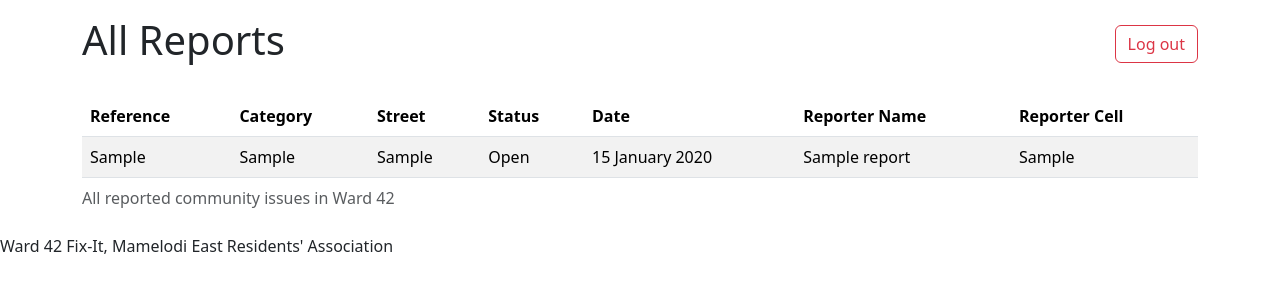
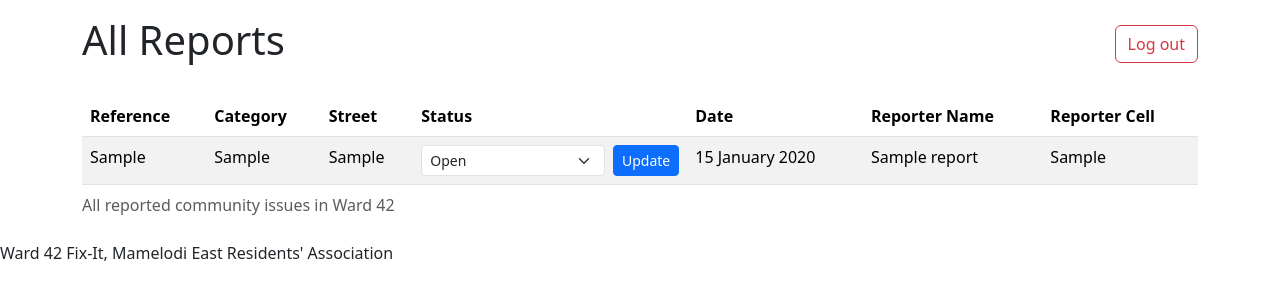
Before and after one commit to mellosityata-cloud/ward42-fixit, a Flask app: page /reports in a window 1280 px wide. Shown: the part 96-396 px from the top of the page. Run offline with Flask 3, Linux system fonts and the light colour scheme; the visitor is signed in with stand-in values (Sample User, id 1); tables that the repository leaves empty hold one stand-in row (values such as "Sample post").

Commit message:
Add status updates for coordinator

```diff
--- a/app.py
+++ b/app.py
@@ -115,3 +115,19 @@ def reports():
     ).all()
 
     return render_template("reports.html", reports=all_reports)
+
+# Update report status route
+@app.route("/report/<int:report_id>/status", methods=["POST"])
+def update_status(report_id):
+    if "coordinator_id" not in session:
+        return redirect(url_for("login"))
+
+    report = Report.query.get_or_404(report_id)
+
+    new_status = request.form.get("status")
+
+    if new_status in ["Open", "In progress", "Closed"]:
+        report.status = new_status
+        db.session.commit()
+
+    return redirect(url_for("reports"))
--- a/templates/reports.html
+++ b/templates/reports.html
@@ -1,8 +1,11 @@
-{% extends "base.html" %} {% block content %}
+{% extends "base.html" %}
+{% block content %}
 
 <div class="d-flex justify-content-between align-items-center mb-4">
     <h1>All Reports</h1>
-  <a href="{{ url_for('logout') }}" class="btn btn-outline-danger"> Log out </a>
+    <a href="{{ url_for('logout') }}" class="btn btn-outline-danger">
+        Log out
+    </a>
 </div>
 
 <div class="table-responsive">
@@ -29,14 +32,43 @@
                 <td>{{ report.reference }}</td>
                 <td>{{ report.category }}</td>
                 <td>{{ report.street }}</td>
-        <td>{{ report.status }}</td>
+
                 <td>
-          {{ report.created_at.strftime('%d %B %Y') if report.created_at else
-          'Not available' }}
+                    <form method="post"
+                          action="{{ url_for('update_status', report_id=report.id) }}"
+                          class="d-flex gap-2">
+
+                        <label for="status-{{ report.id }}" class="visually-hidden">
+                            Status for {{ report.reference }}
+                        </label>
+
+                        <select name="status"
+                                id="status-{{ report.id }}"
+                                class="form-select form-select-sm">
+
+                            <option value="Open" {% if report.status == 'Open' %}selected{% endif %}>Open</option>
+
+                            <option value="In progress" {% if report.status == 'In progress' %}selected{% endif %}>In progress</option>
+
+                            <option value="Closed" {% if report.status == 'Closed' %}selected{% endif %}>Closed</option>
+
+                        </select>
+
+                        <button type="submit" class="btn btn-sm btn-primary">
+                            Update
+                        </button>
+
+                    </form>
                 </td>
+
+                <td>
+                    {{ report.created_at.strftime('%d %B %Y') if report.created_at else 'Not available' }}
+                </td>
+
                 <td>{{ report.reporter_name }}</td>
                 <td>{{ report.reporter_cell }}</td>
             </tr>
+
             {% else %}
             <tr>
                 <td colspan="7">No reports have been submitted yet.</td>
```
Lines whose indentation alone changed are shown as unchanged.
